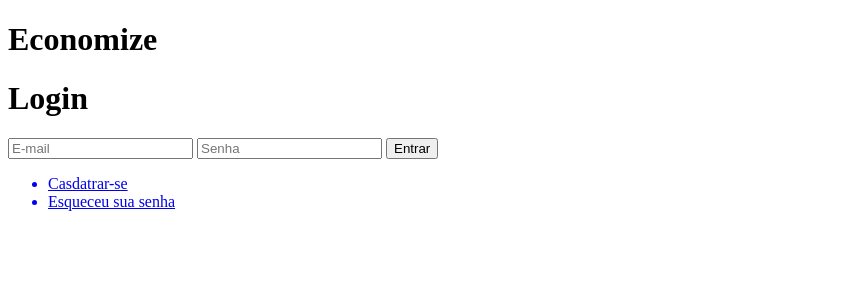
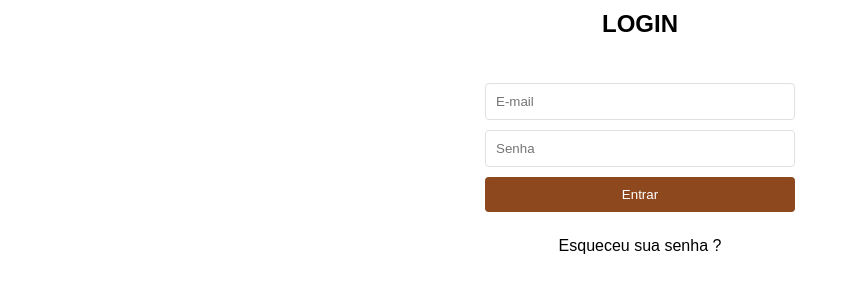
Before and after one commit to FrostKalashnikov/ProjetoPraticoDeConstrucaoDeSistema, a website: page html/index.html in a window 1280 px wide. Shown: the whole page, without its empty margins (0-850 px from the left). Drawn offline with Linux system fonts and the light colour scheme; files that its build step writes are made by us from their sources.

Commit message:
css da tela de login e ajuste no codigo html index para o layout figma

```diff
--- a/html/index.html
+++ b/html/index.html
@@ -6,28 +6,24 @@
     <meta name="viewport" content="width=device-width, initial-scale=1.0">
     <title>Economize</title>
 
-    <link rel="stylesheet" href="Style.css">
+    <link rel="stylesheet" href="../styles/login.css">
 </head>
 <body>
-    <header>
-        <div id="tittle">
-            <h1>Economize</h1>
-            <h1>Login</h1>
-        </div>
+    <div class="layout">
+        <header class="login-header">
+            <h1 class="login">LOGIN</h1>
         </header>
         <main>
             <form>
-            <input type="email" placeholder="E-mail">
-            <input type="password" placeholder="Senha">
-            <input type="button" value="Entrar">
+                <input class="email" type="email" placeholder="E-mail">
+                <input class="password" type="password" placeholder="Senha">
+                <input class="entrar" type="button" value="Entrar">
             </form>
 
-        <ul>
-            <a href="cadastro.html"><li>Casdatrar-se</li></a>
-            <a href="#"><li>Esqueceu sua senha</li></a>
+            <ul class="forgot-password">
+                <li><a class="esqueciASenha" href="#">Esqueceu sua senha ?</a></li>
             </ul>
         </main>
-
-
+    </div>
 </body>
 </html>
--- /dev/null
+++ b/styles/login.css
@@ -0,0 +1,66 @@
+
+body {
+    font-family: Arial, sans-serif;
+    margin: 0;
+    padding: 0;
+}
+
+.layout {
+    width: 100%;
+    max-width: 360px;
+    margin: 0 auto;
+    padding: 10px;
+}
+
+.login-header {
+    text-align: center;
+    margin-bottom: 20px;
+}
+
+.login {
+    margin: 0;
+    font-size: 24px;
+    color: #000000;
+}
+
+form {
+    background-color: #ffffff;
+    padding: 25px;
+    border-radius: 8px;
+}
+
+input[type="email"],
+input[type="password"] {
+    width: 100%;
+    padding: 10px;
+    margin-bottom: 10px;
+    border: 1px solid #e0e0e0;
+    border-radius: 4px;
+    box-sizing: border-box;
+}
+
+.entrar {
+    width: 100%;
+    padding: 10px;
+    background-color: #8e481e;
+    color: #ffffff;
+    border: none;
+    border-radius: 4px;
+    cursor: pointer;
+}
+
+.entrar:hover {
+    background-color: #6c3618;
+}
+
+.forgot-password {
+    text-align: center;
+    padding: 0;
+    margin: 0;
+    list-style-type: none;
+}
+
+.forgot-password .esqueciASenha {
+    text-decoration: none;
+    color: #000000;
+}
```
Also changed, not shown: styles/cadastro.css (added). Lines whose indentation alone changed are shown as unchanged.
